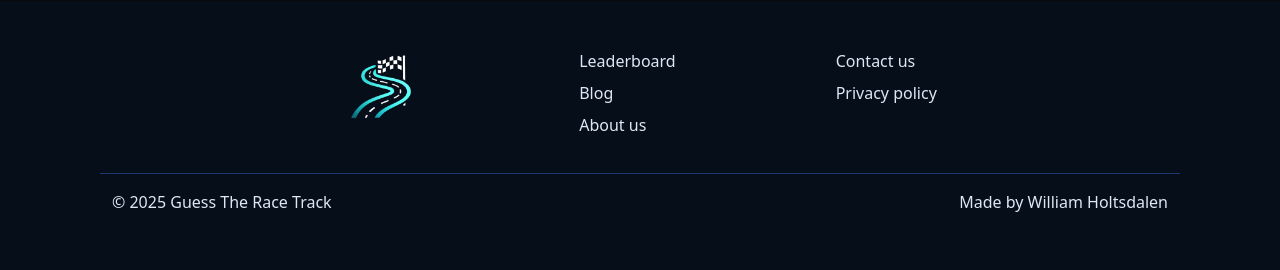
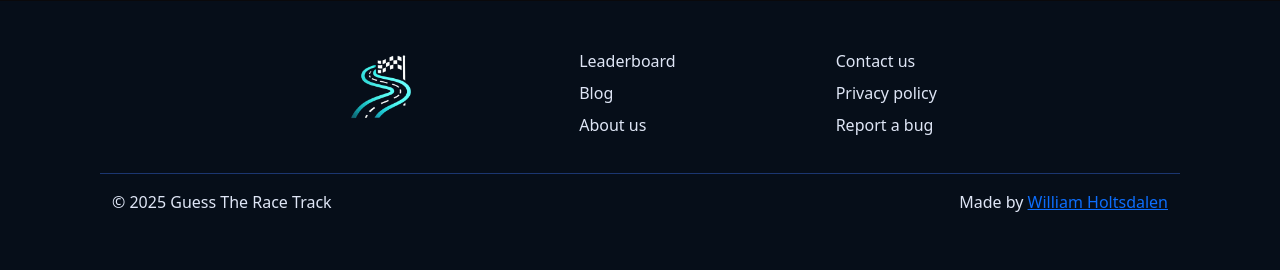
Before and after one commit to WilliamHoltsdalen/guesstheracetrack, a Django app: page / in a window 1280 px wide. Shown: the part 799-1069 px from the top of the page. Run offline with Django 4.2, Linux system fonts and the light colour scheme; parts of the project's set-up code (start-up, migrations or seed data) failed here and were passed over; some libraries are stand-ins or nearby versions.

Commit message:
Update landing_page footer with 'Report a bug' and GitHub link

```diff
--- a/guesstheracetrack/templates/landing_page/landing_page.html
+++ b/guesstheracetrack/templates/landing_page/landing_page.html
@@ -110,6 +110,7 @@
         <div class="col-auto footer-col">
           <p class="footer-text">Contact us</p>
           <p class="footer-text">Privacy policy</p>
+          <p class="footer-text">Report a bug</p>
         </div>
       </div>
       <div class="row footer-divider"></div>
@@ -120,7 +121,9 @@
           </div>
         </div>
         <div class="col-auto">
-          <p class="footer-text">Made by William Holtsdalen</p>
+          <p class="footer-text ">
+            Made by <a href="https://github.com/williamholtsdalen" target="_blank">William Holtsdalen</a>
+          </p>
         </div>
       </div>
     </div>
```
